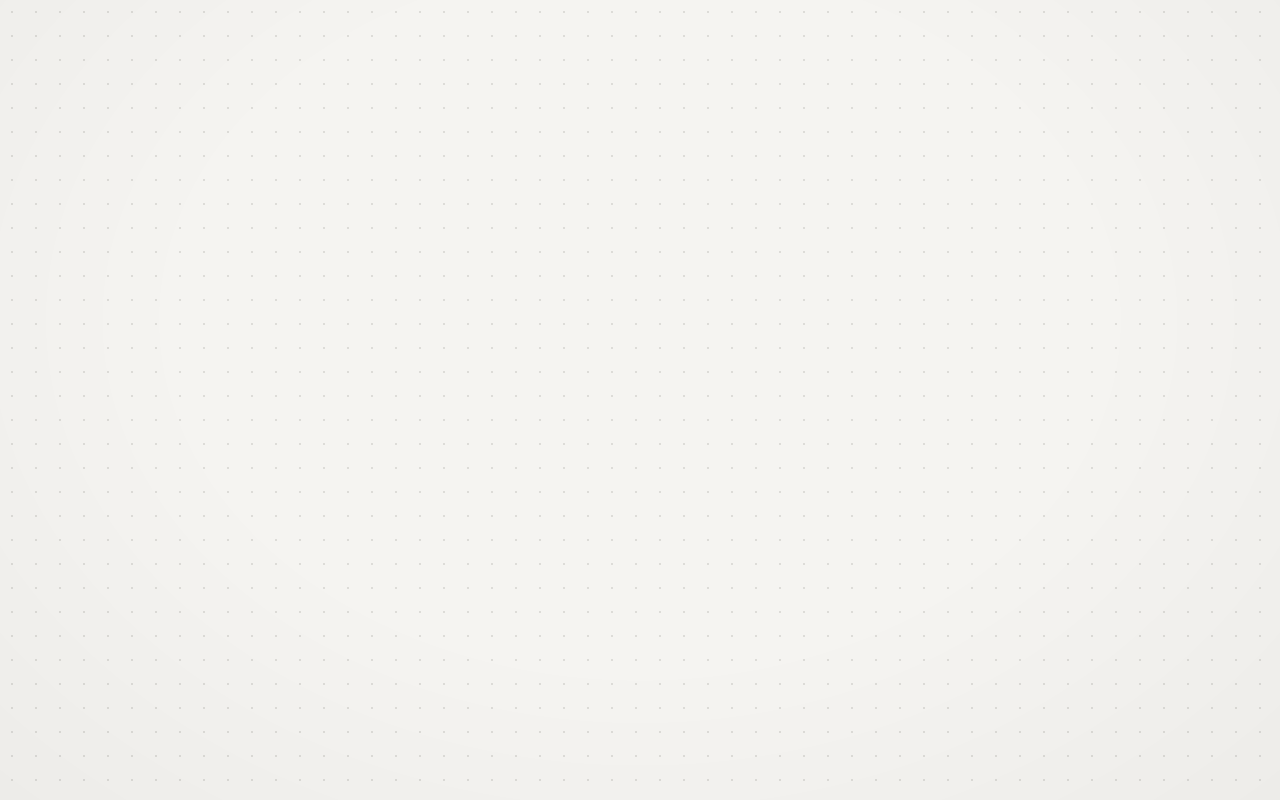
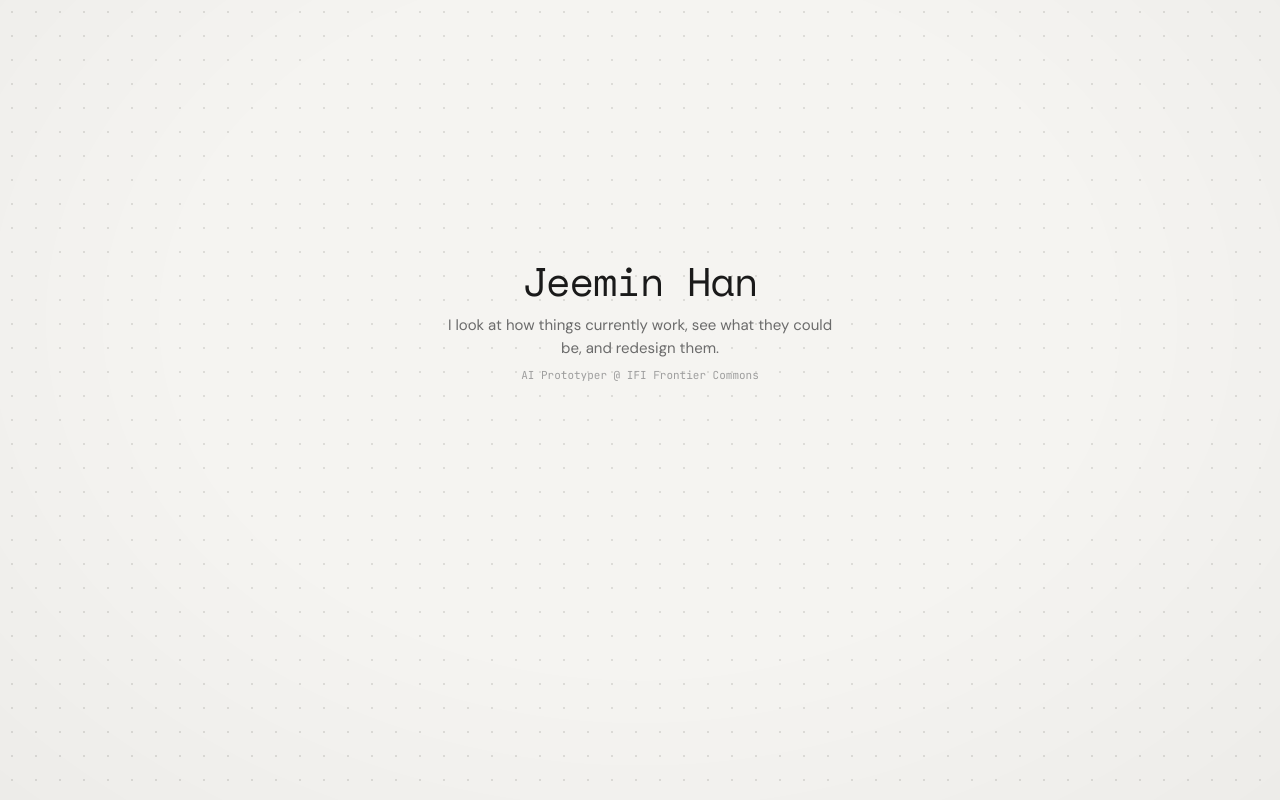
Before and after one commit to jeeminhan/treemin.forest, a Next.js app: page / in a window 1280 px wide. Built offline with nearby package versions, Linux system fonts and the light colour scheme.

Commit message:
feat: add workspace canvas and identity hub
Co-Authored-By: Claude Opus 4.6 (1M context) <noreply@anthropic.com>

```diff
--- a/app/page.tsx
+++ b/app/page.tsx
@@ -1,5 +1,10 @@
+import { Workspace } from '@/components/workspace/workspace';
+import { IdentityHub } from '@/components/workspace/identity-hub';
+
 export default function Home() {
   return (
-    <div className="w-screen h-svh" />
+    <Workspace>
+      <IdentityHub />
+    </Workspace>
   );
 }
--- /dev/null
+++ b/components/workspace/identity-hub.tsx
@@ -0,0 +1,24 @@
+export function IdentityHub() {
+  return (
+    <div className="absolute left-1/2 top-[40%] -translate-x-1/2 -translate-y-1/2 text-center z-10 select-none">
+      <h1
+        className="text-[2.5rem] tracking-tight leading-tight"
+        style={{ fontFamily: 'var(--font-display)', color: 'var(--text-primary)' }}
+      >
+        Jeemin Han
+      </h1>
+      <p
+        className="mt-2 text-[0.9375rem] max-w-[400px]"
+        style={{ color: 'var(--text-secondary)' }}
+      >
+        I look at how things currently work, see what they could be, and redesign them.
+      </p>
+      <p
+        className="mt-2 text-[0.6875rem]"
+        style={{ fontFamily: 'var(--font-mono)', color: 'var(--text-tertiary)' }}
+      >
+        AI Prototyper @ IFI Frontier Commons
+      </p>
+    </div>
+  );
+}
--- /dev/null
+++ b/components/workspace/workspace.tsx
@@ -0,0 +1,7 @@
+export function Workspace({ children }: { children: React.ReactNode }) {
+  return (
+    <div className="relative w-screen h-svh overflow-hidden">
+      {children}
+    </div>
+  );
+}
```
